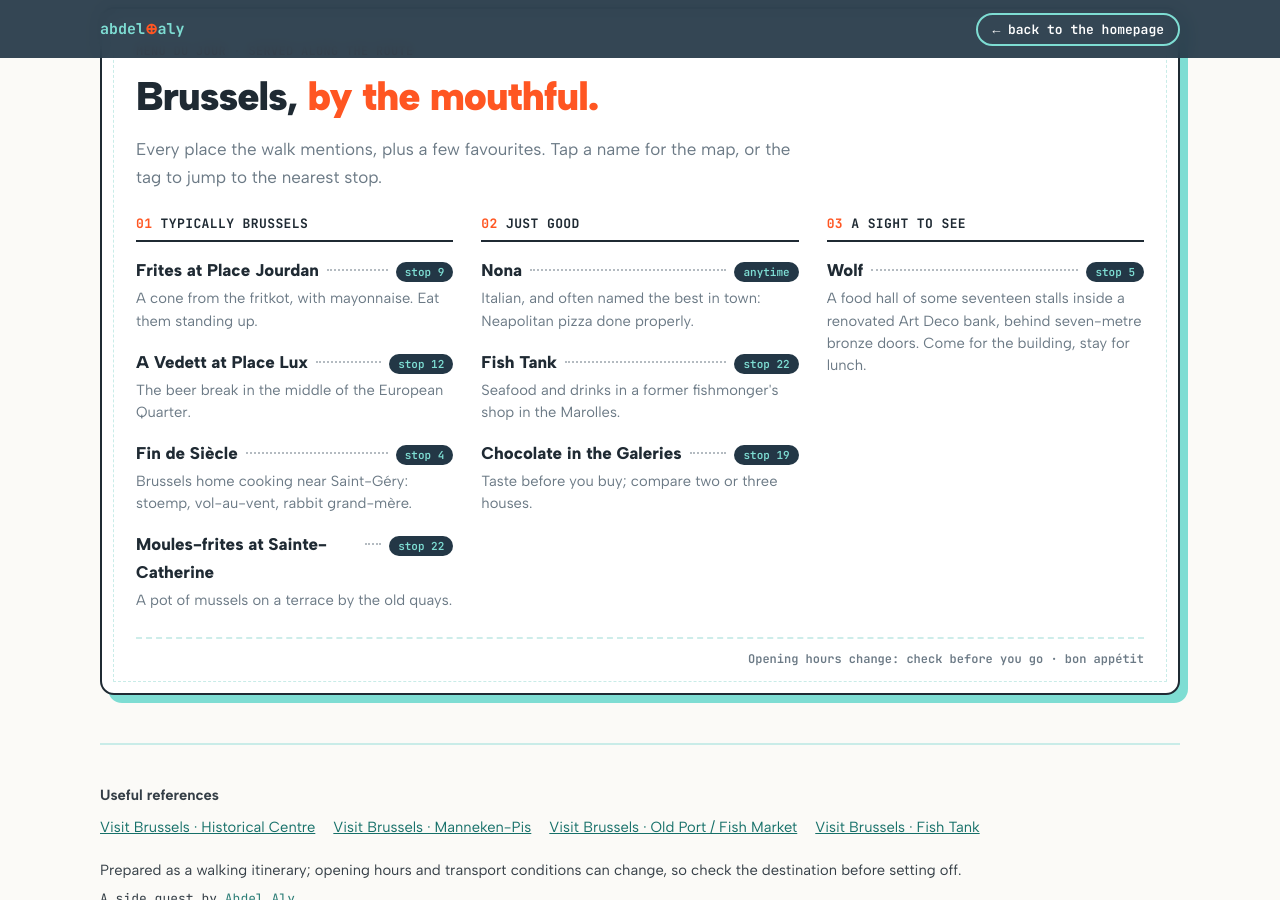
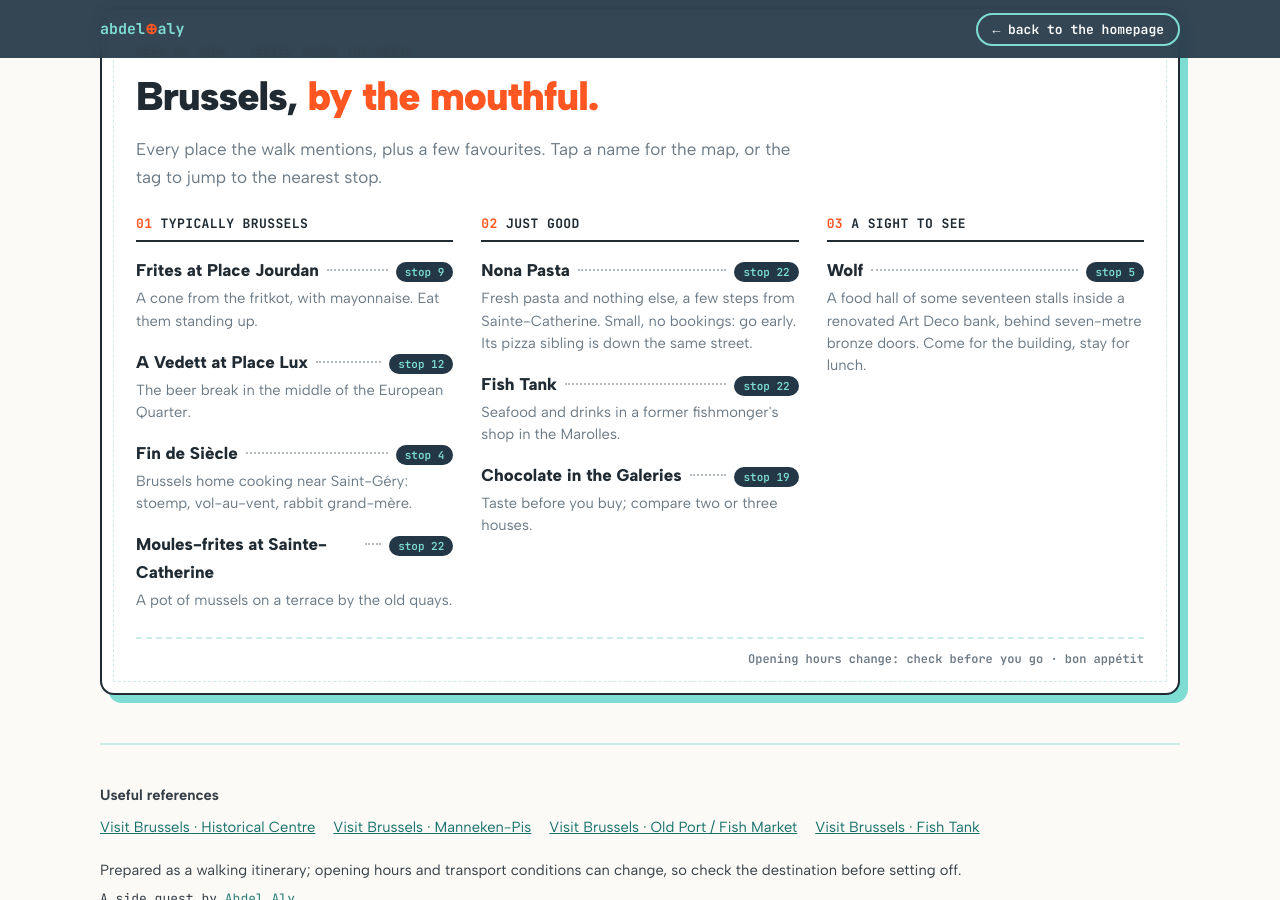
Before and after one commit to abdelrahamanaly/abdelrahamanaly.github.io, a Jekyll site: the page brussels/index.html, which Jekyll copies as it is, in a window 1280 px wide and 900 px high, scrolled down 11069 px. Built offline with Jekyll 4.4.1, drawn with Linux system fonts in a browser that asks for light colours.

Commit message:
Brussels menu: Nona Pasta on Rue Sainte-Catherine, fresh pasta only
Co-Authored-By: Claude Opus 5.5 <noreply@anthropic.com>

```diff
--- a/brussels/index.html
+++ b/brussels/index.html
@@ -689,8 +689,8 @@
       <div class="course">
         <h3><span>02</span> Just good</h3>
         <div class="dish">
-          <div class="line"><a class="name" href="https://www.google.com/maps/search/?api=1&query=Nona+Brussels" target="_blank" rel="noopener">Nona</a><span class="dots"></span><a class="at" href="#route">anytime</a></div>
-          <p>Italian, and often named the best in town: Neapolitan pizza done properly.</p>
+          <div class="line"><a class="name" href="https://www.google.com/maps/search/?api=1&query=Nona+Pasta+Rue+Sainte-Catherine+Brussels" target="_blank" rel="noopener">Nona Pasta</a><span class="dots"></span><a class="at" href="#stop-22">stop 22</a></div>
+          <p>Fresh pasta and nothing else, a few steps from Sainte-Catherine. Small, no bookings: go early. Its pizza sibling is down the same street.</p>
         </div>
         <div class="dish">
           <div class="line"><a class="name" href="https://www.google.com/maps/search/?api=1&query=Fish+Tank+246+Rue+Haute+Brussels" target="_blank" rel="noopener">Fish Tank</a><span class="dots"></span><a class="at" href="#stop-22">stop 22</a></div>
```
